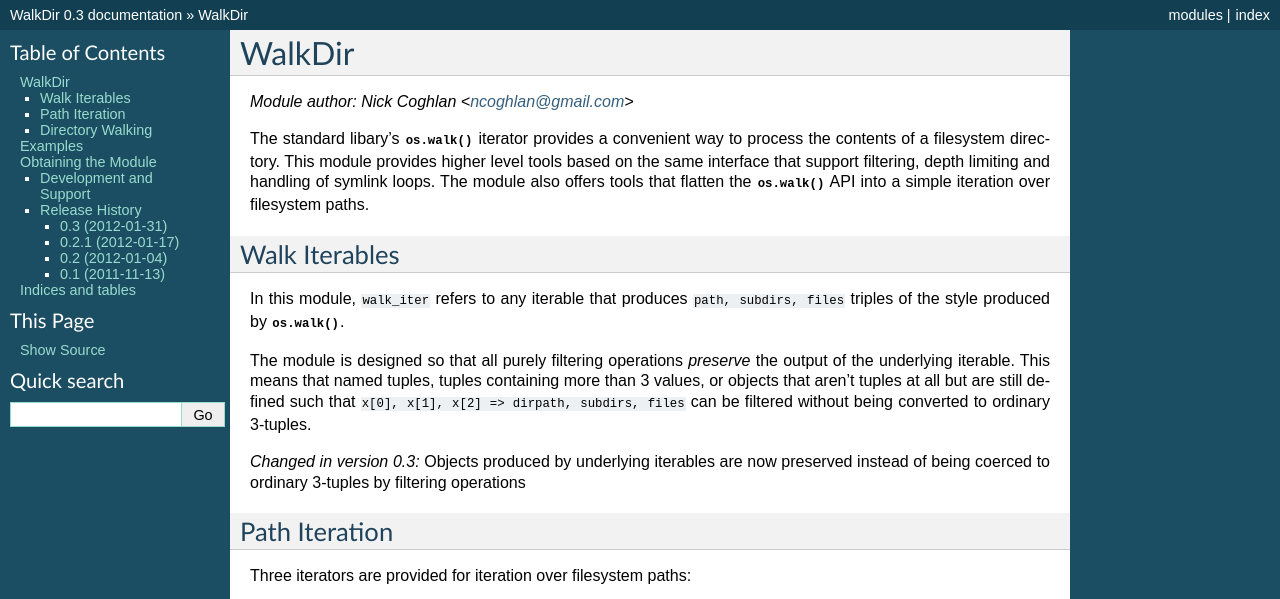
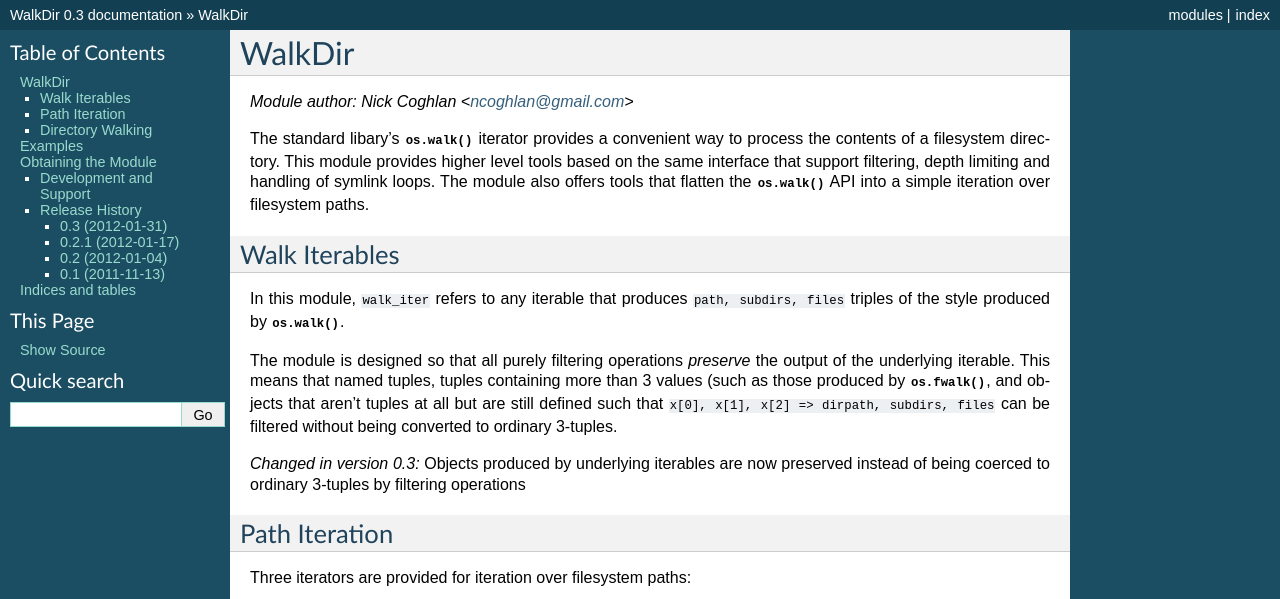
Before and after one commit to palaviv/walkdir, a Sphinx documentation site: the page built from docs/index.rst, in a window 1280 px wide and 900 px high, cut to the strip 0-599 px from the top of the window. Built offline with Sphinx 7.4.7, drawn with Linux system fonts in a browser that asks for light colours.

Commit message:
Explicitly mention os.fwalk in docs

```diff
--- a/docs/index.rst
+++ b/docs/index.rst
@@ -23,9 +20,10 @@ In this module, ``walk_iter`` refers to any iterable that produces
 
 The module is designed so that all purely filtering operations *preserve*
 the output of the underlying iterable. This means that named tuples, tuples
-containing more than 3 values, or objects that aren't tuples at all but are
-still defined such that ``x[0], x[1], x[2] => dirpath, subdirs, files`` can
-be filtered without being converted to ordinary 3-tuples.
+containing more than 3 values (such as those produced by :func:`os.fwalk`,
+and objects that aren't tuples at all but are still defined such that
+``x[0], x[1], x[2] => dirpath, subdirs, files`` can be filtered without being
+converted to ordinary 3-tuples.
 
 .. versionchanged:: 0.3
    Objects produced by underlying iterables are now preserved instead of
```
Also changed, not shown: other parts of docs/index.rst (+0 -3 lines).
